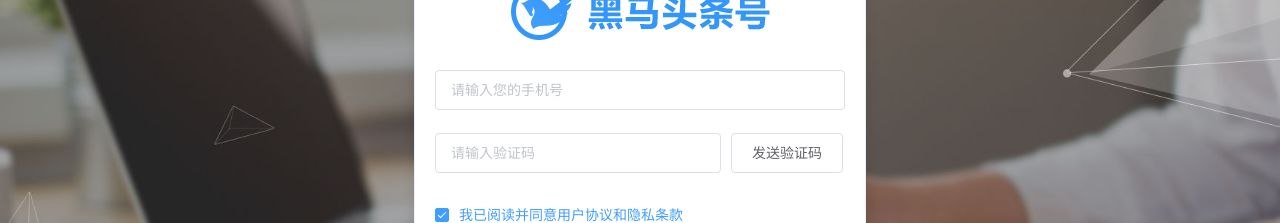
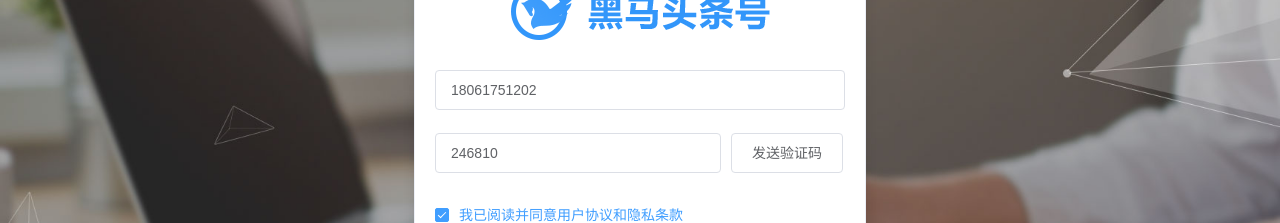
Before and after one commit to shawXy/v-pro-hm, a Vue app: page /#/login in a window 1280 px wide. Shown: the part 247-470 px from the top of the page. Built offline with nearby package versions, Linux system fonts and the light colour scheme.

Commit message:
登录部分验证完成

```diff
--- a/package.json
+++ b/package.json
@@ -8,8 +8,11 @@
     "lint": "vue-cli-service lint"
   },
   "dependencies": {
+    "axios": "^0.19.0",
     "core-js": "^2.6.5",
-    "vue": "^2.6.10"
+    "element-ui": "^2.11.1",
+    "vue": "^2.6.10",
+    "vue-router": "^3.1.2"
   },
   "devDependencies": {
     "@vue/cli-plugin-babel": "^3.11.0",
--- a/src/components/login.vue
+++ b/src/components/login.vue
@@ -2,11 +2,11 @@
 <div class="lg-contain">
   <el-card class="card">
     <img src="../assets/images/logo_index.png" alt="">
-    <el-form :model="loginForm">
-      <el-form-item>
+    <el-form :model="loginForm" :rules="loginRules" ref="loginForm" status-icon>
+      <el-form-item prop="mobile">
         <el-input v-model="loginForm.mobile" placeholder="请输入您的手机号"></el-input>
       </el-form-item>
-      <el-form-item>
+      <el-form-item prop="code">
         <el-input v-model="loginForm.code" placeholder="请输入验证码" style="width:286px;margin-right:10px"></el-input>
       <el-button>发送验证码</el-button>
       </el-form-item>
@@ -14,7 +14,7 @@
         <el-checkbox  :value="true">我已阅读并同意用户协议和隐私条款</el-checkbox>
       </el-form-item>
       <el-form-item>
-        <el-button type="primary" style="width:100%">登录</el-button>
+        <el-button type="primary" @click="login()" style="width:100%">登录</el-button>
       </el-form-item>
 
     </el-form>
@@ -25,11 +25,44 @@
 <script>
 export default {
   data () {
+    const checkmobile = (rule, value, callback) => {
+      if (!/^1[3-9]\d{9}/.test(value)) {
+        rule = new Error('手机格式不对')
+        return callback(rule)
+      }
+      callback()
+    }
     return {
       loginForm: {
-        mobile: '',
-        code: ''
+        mobile: '18061751202',
+        code: '246810'
+      },
+      loginRules: {
+        mobile: [
+          { required: true, message: '请输入您的手机号', trigger: 'blur' },
+          { validator: checkmobile, message: '手机格式不对', trigger: 'change' }
+        ],
+        code: [
+          { required: true, message: '请输入验证码', trigger: 'blur' },
+          { len: 6, message: '请输入6位数字', trigger: 'blur' }
+        ]
       }
+    }
+  },
+  methods: {
+    login () {
+      this.$refs.loginForm.validate((valid) => {
+        if (valid) {
+          this.$http.post('http://ttapi.research.itcast.cn/mp/v1_0/authorizations', this.loginForm)
+            .then(res => {
+              this.$router.push('/')
+            })
+            .catch(() => {
+              this.$message.error('手机号或者验证码错误')
+            })
+          // console.log(this.loginForm)
+        }
+      })
     }
   }
 }
--- a/src/main.js
+++ b/src/main.js
@@ -4,6 +4,9 @@ import 'element-ui/lib/theme-chalk/index.css'
 import App from './App.vue'
 import router from '@/router'
 import './styles/index.less'
+import axios from 'axios'
+
+Vue.prototype.$http = axios
 
 Vue.use(ElementUI)
 
--- a/src/router/index.js
+++ b/src/router/index.js
@@ -2,10 +2,12 @@ import Vue from 'vue'
 import VueRouter from 'vue-router'
 
 import Login from '../components/login.vue'
+import Home from '../views/home.vue'
 
 Vue.use(VueRouter)
 export default new VueRouter({
   routes: [
-    { path: '/login', name: 'login', component: Login }
+    { path: '/login', name: 'login', component: Login },
+    { path: '/', name: 'home', component: Home }
   ]
 })
--- /dev/null
+++ b/src/views/home.vue
@@ -0,0 +1,28 @@
+<template>
+<el-container class="home">
+  <el-aside width="200px">Aside</el-aside>
+  <el-container>
+    <el-header>Header</el-header>
+    <el-main>Main</el-main>
+  </el-container>
+</el-container>
+</template>
+
+<script>
+export default {
+
+}
+</script>
+
+<style lang='less' scoped>
+.home{
+  width: 100%;
+  height: 100%;
+  position: absolute;
+  top: 0;
+  left: 0;
+  .el-aside{
+    background-color: #fff;
+  }
+}
+</style>
```
Also changed, not shown: 2 other files (tests, documents, lock files or other folders).
